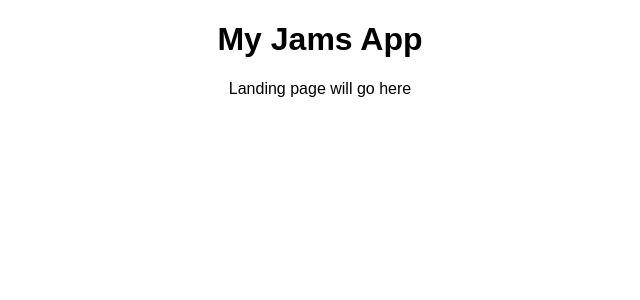
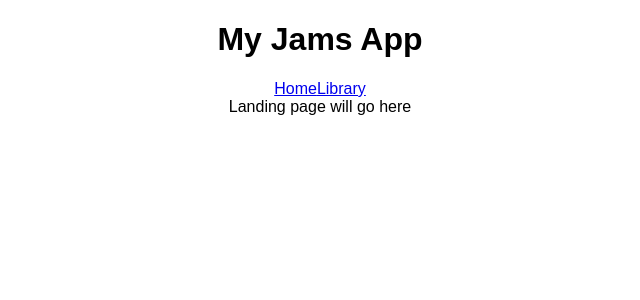
Before and after one commit to ivynguyen003/my-jams-app, a React (Create React App) app: page / in a window 1280 px wide. Shown: the top 300 px of the page, without its empty margins (320-960 px from the left). Built offline with nearby package versions, Linux system fonts and the light colour scheme.

Commit message:
add Link

```diff
--- a/src/App.js
+++ b/src/App.js
@@ -11,6 +11,10 @@ class App extends Component {
       <div className="App">
         <header>
           <h1>My Jams App</h1>
+          <nav>
+            <Link to='/'>Home</Link>
+            <Link to='/library'>Library</Link>
+          </nav>
         </header>
         <main>
           <Route exact path="/" component={Landing} />
```
